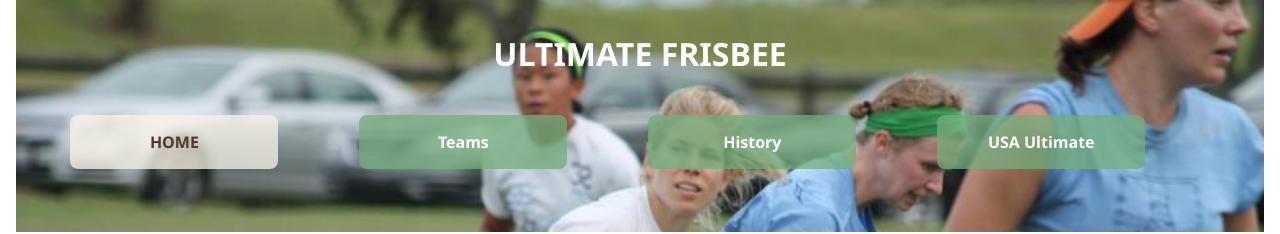
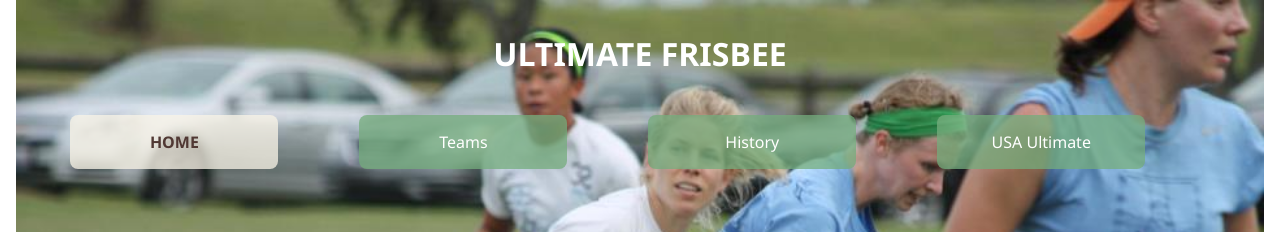
Before and after one commit to lyngo-ntkl/MOOC2_submission, a plain HTML site: page index.html in a window 1280 px wide. Shown: the top 234 px of the page. Drawn offline with Linux system fonts and the light colour scheme.

Commit message:
Update hw1.css

```diff
--- a/css/hw1.css
+++ b/css/hw1.css
@@ -2,11 +2,6 @@
     margin: 0px;
     padding: 0px;
     font-family: 'Segoe UI', Tahoma, Geneva, Verdana, sans-serif;
-}
-
-a{
-    color: rgb(0,0,0);
-    font-weight: bold;
 }
 
 main{
```
